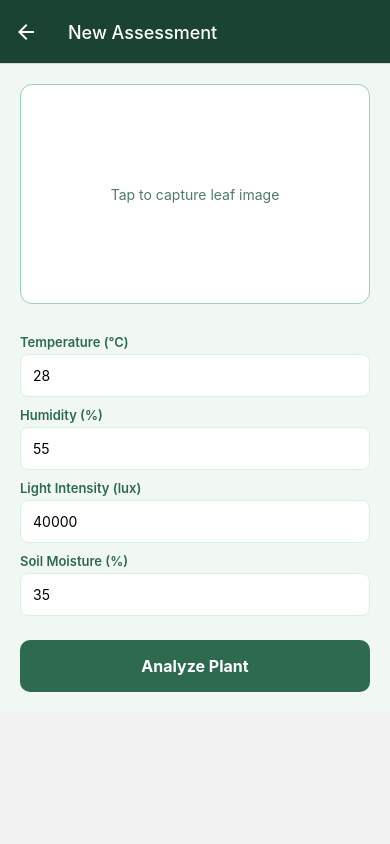
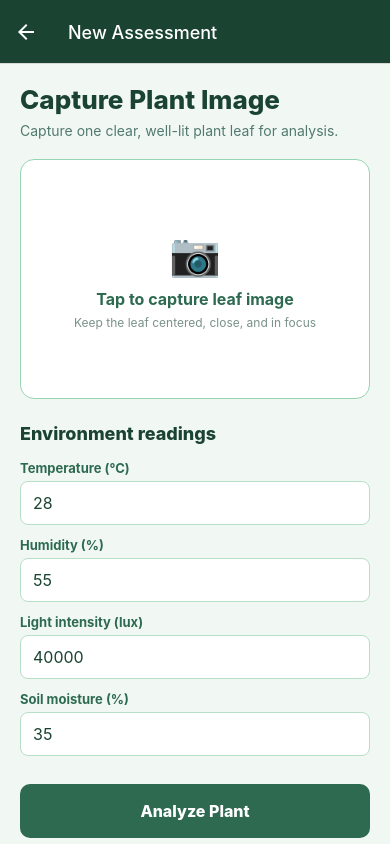
Before and after one commit to izharahmaad/PhytoSense, a React Native app in the folder mobile/: screen /Capture in a window 390 px wide. Built offline with nearby package versions, Linux system fonts and the light colour scheme.

Commit message:
improve capture screen prediction errors

```diff
--- a/mobile/src/screens/CaptureScreen.tsx
+++ b/mobile/src/screens/CaptureScreen.tsx
@@ -1,89 +1,433 @@
 import React, { useState } from "react";
-import { View, Text, StyleSheet, Pressable, Image, TextInput, ScrollView, ActivityIndicator, Alert } from "react-native";
+import {
+  ActivityIndicator,
+  Alert,
+  Image,
+  Pressable,
+  ScrollView,
+  StyleSheet,
+  Text,
+  TextInput,
+  View,
+} from "react-native";
 import * as ImagePicker from "expo-image-picker";
 import type { NativeStackScreenProps } from "@react-navigation/native-stack";
+
 import type { RootStackParamList } from "../navigation/AppNavigator";
 import { predictPlantHealth } from "../services/api";
 
 type Props = NativeStackScreenProps<RootStackParamList, "Capture">;
 
+type EnvironmentValues = {
+  temperature: number;
+  humidity: number;
+  lightIntensity: number;
+  soilMoisture: number;
+};
+
+function getBackendErrorMessage(error: any): string {
+  const detail = error?.response?.data?.detail;
+
+  if (typeof detail === "string") {
+    return detail;
+  }
+
+  if (Array.isArray(detail)) {
+    return detail
+      .map((item) => item?.msg ?? "Invalid request")
+      .join("\n");
+  }
+
+  if (error?.response?.status) {
+    return `The server returned HTTP ${error.response.status}.`;
+  }
+
+  if (error?.request) {
+    return (
+      "The backend could not be reached. Make sure the backend is running " +
+      "and your phone is connected to the same Wi-Fi network."
+    );
+  }
+
+  return "Something went wrong while analyzing the image.";
+}
+
 export default function CaptureScreen({ navigation }: Props) {
   const [imageUri, setImageUri] = useState<string | null>(null);
+
   const [temperature, setTemperature] = useState("28");
   const [humidity, setHumidity] = useState("55");
   const [lightIntensity, setLightIntensity] = useState("40000");
   const [soilMoisture, setSoilMoisture] = useState("35");
+
   const [loading, setLoading] = useState(false);
 
   const pickImage = async () => {
-    const permission = await ImagePicker.requestCameraPermissionsAsync();
-    if (!permission.granted) {
-      Alert.alert("Camera permission is required to capture a leaf image.");
+    if (loading) {
       return;
     }
-    const result = await ImagePicker.launchCameraAsync({ quality: 0.8 });
-    if (!result.canceled) {
-      setImageUri(result.assets[0].uri);
+
+    try {
+      const permission =
+        await ImagePicker.requestCameraPermissionsAsync();
+
+      if (!permission.granted) {
+        Alert.alert(
+          "Camera permission required",
+          "Please allow camera access in your phone settings to capture a plant leaf."
+        );
+        return;
+      }
+
+      const result = await ImagePicker.launchCameraAsync({
+        mediaTypes: ["images"],
+        allowsEditing: true,
+        aspect: [4, 3],
+        quality: 0.8,
+      });
+
+      if (!result.canceled && result.assets?.length > 0) {
+        setImageUri(result.assets[0].uri);
+      }
+    } catch (error) {
+      console.error("Camera error:", error);
+
+      Alert.alert(
+        "Camera error",
+        "The camera could not be opened. Please try again."
+      );
     }
   };
 
+  const parseEnvironmentValues = (): EnvironmentValues | null => {
+    const values: EnvironmentValues = {
+      temperature: Number.parseFloat(temperature),
+      humidity: Number.parseFloat(humidity),
+      lightIntensity: Number.parseFloat(lightIntensity),
+      soilMoisture: Number.parseFloat(soilMoisture),
+    };
+
+    const invalidNumber = Object.values(values).some(
+      (value) => !Number.isFinite(value)
+    );
+
+    if (invalidNumber) {
+      Alert.alert(
+        "Invalid environment values",
+        "Please enter valid numbers in all fields."
+      );
+      return null;
+    }
+
+    if (values.temperature < -50 || values.temperature > 70) {
+      Alert.alert(
+        "Invalid temperature",
+        "Temperature must be between -50°C and 70°C."
+      );
+      return null;
+    }
+
+    if (values.humidity < 0 || values.humidity > 100) {
+      Alert.alert(
+        "Invalid humidity",
+        "Humidity must be between 0% and 100%."
+      );
+      return null;
+    }
+
+    if (values.lightIntensity < 0) {
+      Alert.alert(
+        "Invalid light intensity",
+        "Light intensity cannot be negative."
+      );
+      return null;
+    }
+
+    if (values.soilMoisture < 0 || values.soilMoisture > 100) {
+      Alert.alert(
+        "Invalid soil moisture",
+        "Soil moisture must be between 0% and 100%."
+      );
+      return null;
+    }
+
+    return values;
+  };
+
   const submit = async () => {
-    if (!imageUri) {
-      Alert.alert("Please capture a leaf image first.");
+    if (loading) {
       return;
     }
+
+    if (!imageUri) {
+      Alert.alert(
+        "Image required",
+        "Please capture a clear plant leaf image first."
+      );
+      return;
+    }
+
+    const environment = parseEnvironmentValues();
+
+    if (!environment) {
+      return;
+    }
+
     setLoading(true);
+
     try {
-      const result = await predictPlantHealth(imageUri, {
-        temperature: parseFloat(temperature),
-        humidity: parseFloat(humidity),
-        lightIntensity: parseFloat(lightIntensity),
-        soilMoisture: parseFloat(soilMoisture),
-      });
+      const result = await predictPlantHealth(
+        imageUri,
+        environment
+      );
+
       navigation.navigate("Result", { result });
-    } catch (err) {
-      Alert.alert("Prediction failed", "Check that the backend server is running and reachable.");
+    } catch (error: any) {
+      console.error(
+        "Prediction error:",
+        error?.response?.status,
+        error?.response?.data ?? error?.message
+      );
+
+      const status = error?.response?.status;
+      const message = getBackendErrorMessage(error);
+
+      if (status === 422) {
+        Alert.alert("Image rejected", message);
+      } else if (status === 400) {
+        Alert.alert("Invalid image", message);
+      } else if (status === 503) {
+        Alert.alert("Model unavailable", message);
+      } else if (!error?.response) {
+        Alert.alert("Backend unreachable", message);
+      } else {
+        Alert.alert("Prediction failed", message);
+      }
     } finally {
       setLoading(false);
     }
   };
 
   return (
-    <ScrollView contentContainerStyle={styles.container}>
-      <Pressable style={styles.imagePicker} onPress={pickImage}>
+    <ScrollView
+      contentContainerStyle={styles.container}
+      keyboardShouldPersistTaps="handled"
+    >
+      <Text style={styles.title}>Capture Plant Image</Text>
+
+      <Text style={styles.subtitle}>
+        Capture one clear, well-lit plant leaf for analysis.
+      </Text>
+
+      <Pressable
+        style={({ pressed }) => [
+          styles.imagePicker,
+          pressed && styles.imagePickerPressed,
+        ]}
+        onPress={pickImage}
+        disabled={loading}
+      >
         {imageUri ? (
-          <Image source={{ uri: imageUri }} style={styles.image} />
+          <Image
+            source={{ uri: imageUri }}
+            style={styles.image}
+            resizeMode="cover"
+          />
         ) : (
-          <Text style={styles.imagePickerText}>Tap to capture leaf image</Text>
+          <View style={styles.placeholder}>
+            <Text style={styles.cameraIcon}>📷</Text>
+
+            <Text style={styles.imagePickerText}>
+              Tap to capture leaf image
+            </Text>
+
+            <Text style={styles.imagePickerHint}>
+              Keep the leaf centered, close, and in focus
+            </Text>
+          </View>
         )}
       </Pressable>
 
+      <Text style={styles.sectionTitle}>Environment readings</Text>
+
       <Text style={styles.label}>Temperature (°C)</Text>
-      <TextInput style={styles.input} keyboardType="numeric" value={temperature} onChangeText={setTemperature} />
+      <TextInput
+        style={styles.input}
+        keyboardType="decimal-pad"
+        value={temperature}
+        onChangeText={setTemperature}
+        placeholder="e.g. 28"
+        editable={!loading}
+      />
 
       <Text style={styles.label}>Humidity (%)</Text>
-      <TextInput style={styles.input} keyboardType="numeric" value={humidity} onChangeText={setHumidity} />
+      <TextInput
+        style={styles.input}
+        keyboardType="decimal-pad"
+        value={humidity}
+        onChangeText={setHumidity}
+        placeholder="e.g. 55"
+        editable={!loading}
+      />
 
-      <Text style={styles.label}>Light Intensity (lux)</Text>
-      <TextInput style={styles.input} keyboardType="numeric" value={lightIntensity} onChangeText={setLightIntensity} />
+      <Text style={styles.label}>Light intensity (lux)</Text>
+      <TextInput
+        style={styles.input}
+        keyboardType="decimal-pad"
+        value={lightIntensity}
+        onChangeText={setLightIntensity}
+        placeholder="e.g. 40000"
+        editable={!loading}
+      />
 
-      <Text style={styles.label}>Soil Moisture (%)</Text>
-      <TextInput style={styles.input} keyboardType="numeric" value={soilMoisture} onChangeText={setSoilMoisture} />
+      <Text style={styles.label}>Soil moisture (%)</Text>
+      <TextInput
+        style={styles.input}
+        keyboardType="decimal-pad"
+        value={soilMoisture}
+        onChangeText={setSoilMoisture}
+        placeholder="e.g. 35"
+        editable={!loading}
+      />
 
-      <Pressable style={styles.submitButton} onPress={submit} disabled={loading}>
-        {loading ? <ActivityIndicator color="#fff" /> : <Text style={styles.submitText}>Analyze Plant</Text>}
+      <Pressable
+        style={({ pressed }) => [
+          styles.submitButton,
+          loading && styles.submitButtonDisabled,
+          pressed && !loading && styles.submitButtonPressed,
+        ]}
+        onPress={submit}
+        disabled={loading}
+      >
+        {loading ? (
+          <>
+            <ActivityIndicator color="#ffffff" />
+            <Text style={styles.submitText}>Analyzing...</Text>
+          </>
+        ) : (
+          <Text style={styles.submitText}>Analyze Plant</Text>
+        )}
       </Pressable>
     </ScrollView>
   );
 }
 
 const styles = StyleSheet.create({
-  container: { padding: 20, backgroundColor: "#f1f8f4" },
-  imagePicker: { height: 220, borderRadius: 12, borderWidth: 1.5, borderColor: "#95d5b2", justifyContent: "center", alignItems: "center", marginBottom: 20, backgroundColor: "#fff" },
-  imagePickerText: { color: "#52796f" },
-  image: { width: "100%", height: "100%", borderRadius: 12 },
-  label: { fontSize: 13, color: "#2d6a4f", marginBottom: 4, marginTop: 10, fontWeight: "600" },
-  input: { backgroundColor: "#fff", borderRadius: 8, padding: 12, borderWidth: 1, borderColor: "#d8f3dc" },
-  submitButton: { backgroundColor: "#2d6a4f", padding: 16, borderRadius: 10, marginTop: 24, alignItems: "center" },
-  submitText: { color: "#fff", fontWeight: "700", fontSize: 16 },
+  container: {
+    flexGrow: 1,
+    padding: 20,
+    backgroundColor: "#f1f8f4",
+  },
+
+  title: {
+    color: "#1b4332",
+    fontSize: 26,
+    fontWeight: "800",
+    marginBottom: 6,
+  },
+
+  subtitle: {
+    color: "#52796f",
+    fontSize: 14,
+    lineHeight: 20,
+    marginBottom: 18,
+  },
+
+  imagePicker: {
+    height: 240,
+    overflow: "hidden",
+    borderRadius: 14,
+    borderWidth: 1.5,
+    borderColor: "#95d5b2",
+    justifyContent: "center",
+    alignItems: "center",
+    marginBottom: 24,
+    backgroundColor: "#ffffff",
+  },
+
+  imagePickerPressed: {
+    opacity: 0.75,
+  },
+
+  placeholder: {
+    alignItems: "center",
+    paddingHorizontal: 20,
+  },
+
+  cameraIcon: {
+    fontSize: 42,
+    marginBottom: 10,
+  },
+
+  imagePickerText: {
+    color: "#2d6a4f",
+    fontSize: 16,
+    fontWeight: "700",
+    textAlign: "center",
+  },
+
+  imagePickerHint: {
+    color: "#7a9188",
+    fontSize: 12,
+    textAlign: "center",
+    marginTop: 6,
+  },
+
+  image: {
+    width: "100%",
+    height: "100%",
+  },
+
+  sectionTitle: {
+    color: "#1b4332",
+    fontSize: 18,
+    fontWeight: "800",
+    marginBottom: 4,
+  },
+
+  label: {
+    color: "#2d6a4f",
+    fontSize: 13,
+    fontWeight: "700",
+    marginTop: 12,
+    marginBottom: 5,
+  },
+
+  input: {
+    color: "#1b4332",
+    backgroundColor: "#ffffff",
+    borderRadius: 8,
+    borderWidth: 1,
+    borderColor: "#b7dfc8",
+    paddingHorizontal: 12,
+    paddingVertical: 11,
+    fontSize: 16,
+  },
+
+  submitButton: {
+    minHeight: 54,
+    backgroundColor: "#2d6a4f",
+    paddingHorizontal: 18,
+    borderRadius: 10,
+    marginTop: 28,
+    marginBottom: 20,
+    alignItems: "center",
+    justifyContent: "center",
+    flexDirection: "row",
+    gap: 10,
+  },
+
+  submitButtonDisabled: {
+    backgroundColor: "#74a88f",
+  },
+
+  submitButtonPressed: {
+    opacity: 0.8,
+  },
+
+  submitText: {
+    color: "#ffffff",
+    fontWeight: "800",
+    fontSize: 16,
+  },
 });
```
